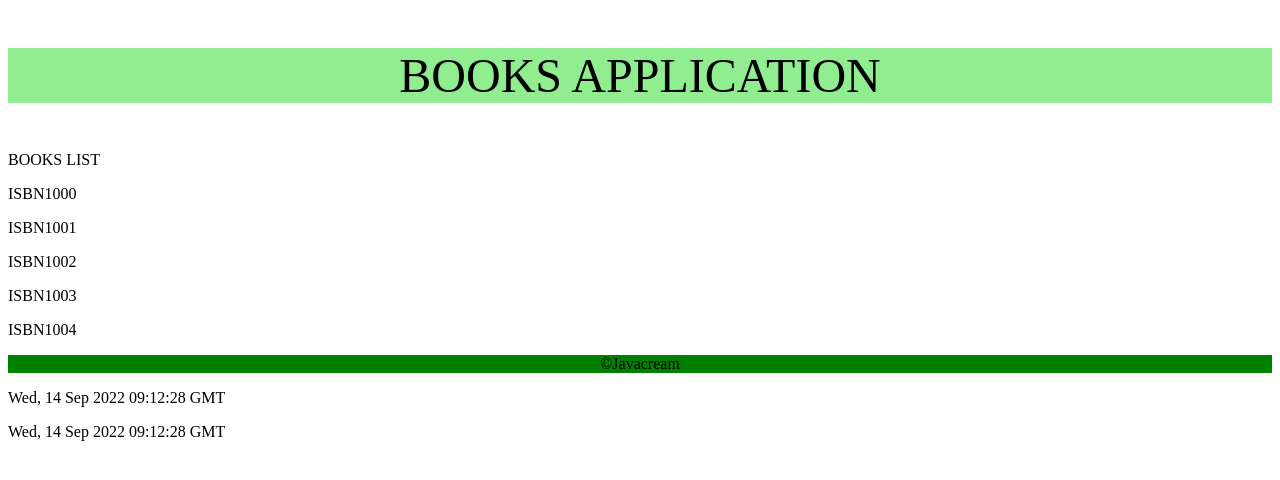
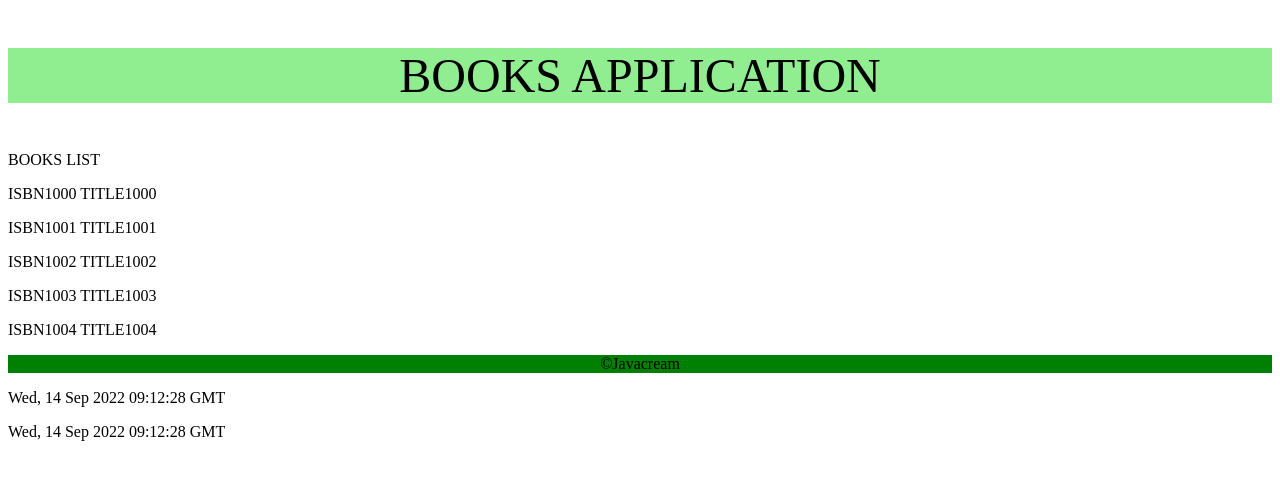
Before and after one commit to Javacream/org.javacream.training.react, a React (Create React App) app in the folder training/: page / in a window 1280 px wide. Shown: the top 480 px of the page. Built offline with nearby package versions, Linux system fonts and the light colour scheme.

Commit message:
introduce BookComponent and properties

```diff
--- /dev/null
+++ b/training/src/books/components/BookComponent.js
@@ -0,0 +1,6 @@
+export default function BookComponent(props){
+    const book = props.bookAttribute
+    return (
+        <div><p >{book.isbn} {book.title}</p></div>
+    )
+}
--- a/training/src/books/components/BooksList.js
+++ b/training/src/books/components/BooksList.js
@@ -1,9 +1,10 @@
 import {booksRepository} from "../ApplicationContext"
+import BookComponent from "./BookComponent"
 
 export default function BooksList(){
     //const booksRepository = new BooksRepository()
     const booksList = booksRepository.findAll()//booksList = Array<Book>
-    const booksListHtml = booksList.map((book) => <><p>{book.isbn}</p></>) //booksListHtml = Array<HTML>
+    const booksListHtml = booksList.map((book) => <BookComponent  key={book.isbn} bookAttribute={book}></BookComponent>) //booksListHtml = Array<HTML>
     return (
         <>
             <p>BOOKS LIST</p>
```
